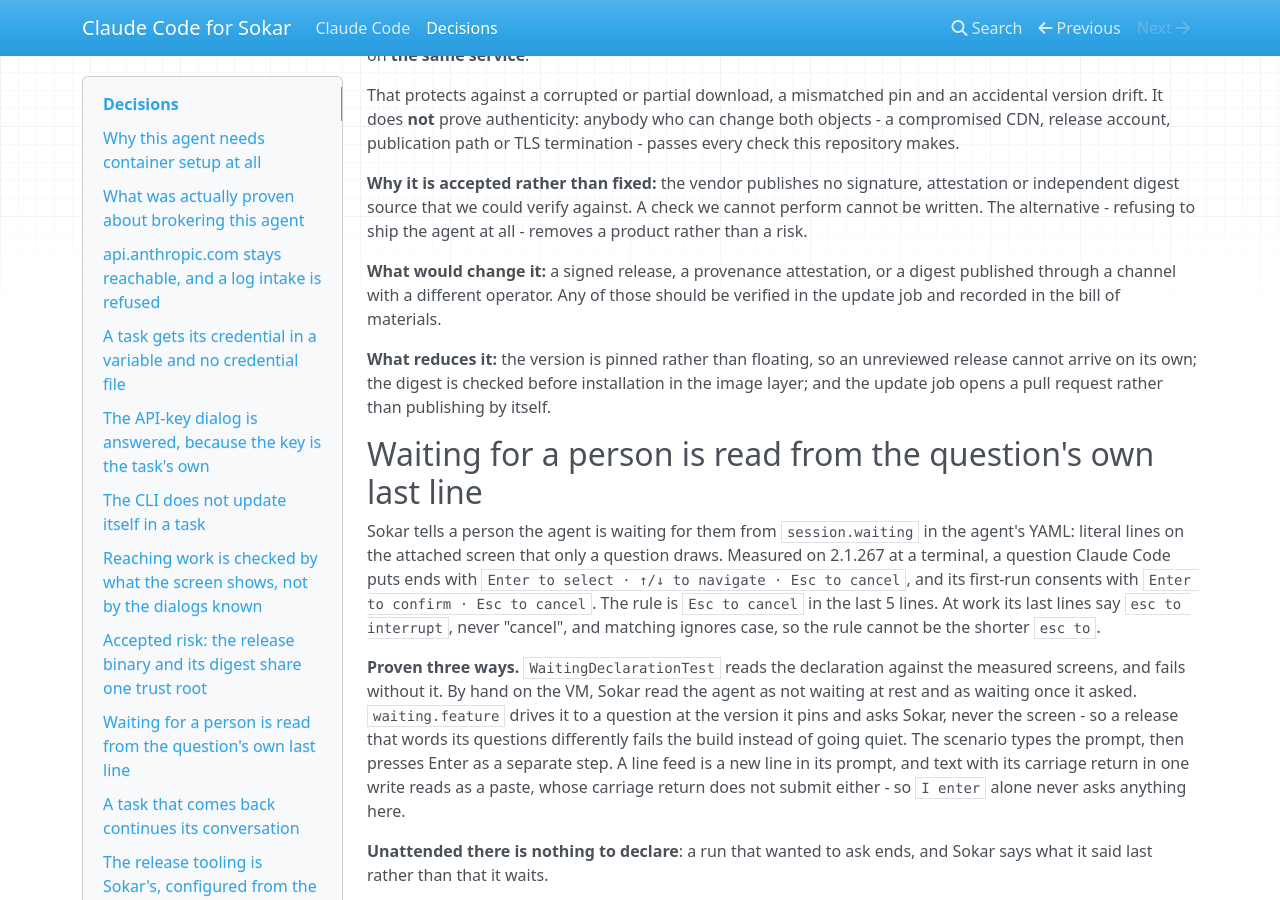
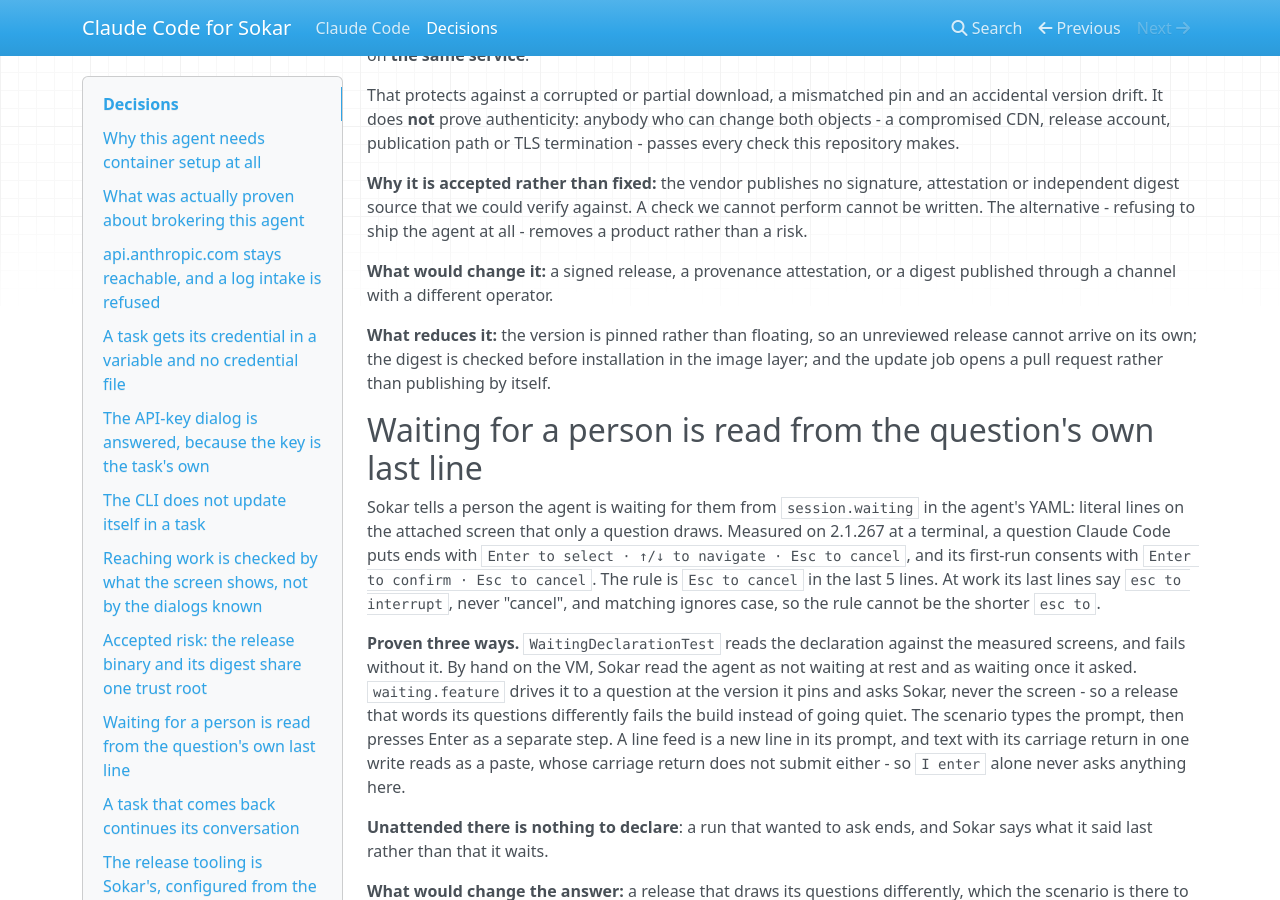
Before and after one commit to sokar-ai/sokar-claude-code, an MkDocs documentation site: the page built from doc/decisions.md, in a window 1280 px wide and 900 px high, scrolled down 4238 px. Built offline with MkDocs 1.6.1, drawn with Linux system fonts in a browser that asks for light colours; nearby versions of some CDN libraries.

Commit message:
Move the rules for whoever works here from the decisions page to AGENTS.md, leaving the page the facts and reasons

```diff
--- a/doc/decisions.md
+++ b/doc/decisions.md
@@ -166,8 +166,7 @@
 risk.
 
 **What would change it:** a signed release, a provenance attestation, or a digest published
-through a channel with a different operator. Any of those should be verified in the update job and
-recorded in the bill of materials.
+through a channel with a different operator.
 
 **What reduces it:** the version is pinned rather than floating, so an unreviewed release cannot
 arrive on its own; the digest is checked before installation in the image layer; and the update job
```
Also changed, not shown: AGENTS.md (+3 -0 lines).
